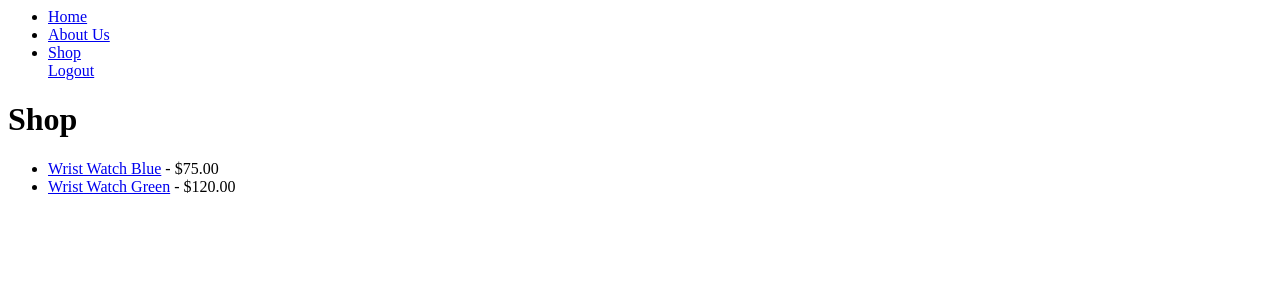
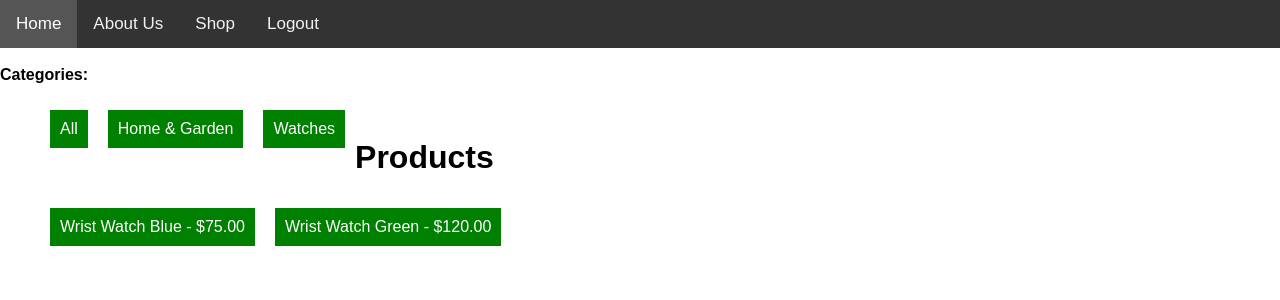
Before and after one commit to zainammar/webeasy, a Django app: a page that uses shop/templates/shop/product_list.html in a window 1280 px wide. Shown: the top 300 px of the page. Run offline with Django 5.2, Linux system fonts and the light colour scheme; data comes from the database, SQL or seed files in the repository; both versions use the stored data as it was after the commit.

Commit message:
Catagory add navbar

```diff
--- a/accounts/templates/accounts/login.html
+++ b/accounts/templates/accounts/login.html
@@ -1,3 +1,7 @@
+
+{% extends "shop/base.html" %}
+{% block content %}
+
 <h2>Login</h2>
 <form method="post">
     {% csrf_token %}
@@ -5,3 +9,4 @@
     <button type="submit">Login</button>
 </form>
 <a href="{% url 'signup' %}">Signup</a>
+{% endblock %}
--- a/shop/templates/shop/product_list.html
+++ b/shop/templates/shop/product_list.html
@@ -1,19 +1,174 @@
 
-<nav>
-    <ul>
-        <li><a href="{% url 'home' %}">Home</a></li>
-        <li><a href="{% url 'page_detail' 'about-us' %}">About Us</a></li>
-        <li><a href="/shop/">Shop</a></li> <!-- Here is your shop link -->
-        <a href="{% url 'logout' %}">Logout</a>
-        <a href="{% url 'checkout' %}">
+ <meta name="viewport" content="width=device-width, initial-scale=1">
+<link rel="stylesheet" href="https://cdnjs.cloudflare.com/ajax/libs/font-awesome/4.7.0/css/font-awesome.min.css">
+<style>
+body {margin:0;font-family:Arial}
 
-        </a>
-    </ul>
-</nav>
-<h1>Shop</h1>
+.topnav {
+  overflow: hidden;
+  background-color: #333;
+}
+
+.topnav a {
+  float: left;
+  display: block;
+  color: #f2f2f2;
+  text-align: center;
+  padding: 14px 16px;
+  text-decoration: none;
+  font-size: 17px;
+}
+
+.active {
+  background-color: #04AA6D;
+  color: white;
+}
+
+.topnav .icon {
+  display: none;
+}
+
+.dropdown {
+  float: left;
+  overflow: hidden;
+}
+
+.dropdown .dropbtn {
+  font-size: 17px;
+  border: none;
+  outline: none;
+  color: white;
+  padding: 14px 16px;
+  background-color: inherit;
+  font-family: inherit;
+  margin: 0;
+}
+
+.dropdown-content {
+  display: none;
+  position: absolute;
+  background-color: #f9f9f9;
+  min-width: 160px;
+  box-shadow: 0px 8px 16px 0px rgba(0,0,0,0.2);
+  z-index: 1;
+}
+
+.dropdown-content a {
+  float: none;
+  color: black;
+  padding: 12px 16px;
+  text-decoration: none;
+  display: block;
+  text-align: left;
+}
+
+.topnav a:hover, .dropdown:hover .dropbtn {
+  background-color: #555;
+  color: white;
+}
+
+.dropdown-content a:hover {
+  background-color: #ddd;
+  color: black;
+}
+
+.dropdown:hover .dropdown-content {
+  display: block;
+}
+
+@media screen and (max-width: 600px) {
+  .topnav a:not(:first-child), .dropdown .dropbtn {
+    display: none;
+  }
+  .topnav a.icon {
+    float: right;
+    display: block;
+  }
+}
+
+@media screen and (max-width: 600px) {
+  .topnav.responsive {position: relative;}
+  .topnav.responsive .icon {
+    position: absolute;
+    right: 0;
+    top: 0;
+  }
+  .topnav.responsive a {
+    float: none;
+    display: block;
+    text-align: left;
+  }
+  .topnav.responsive .dropdown {float: none;}
+  .topnav.responsive .dropdown-content {position: relative;}
+  .topnav.responsive .dropdown .dropbtn {
+    display: block;
+    width: 100%;
+    text-align: left;
+  }
+}
+
+.btn-a{
+  background-color:green;
+  text-decoration:none;
+  color: white !important;
+  padding:10px;
+  margin:10px;
+  float:left;
+  display: block;
+  overflow: hidden;
+}
+
+.btn-a:hover
+{
+  background-color:black;
+  text-decoration: none !important;
+  color: white !important;
+  padding:10px;
+  margin:10px;
+  float:left;
+  display: block;
+  overflow: hidden;
+
+
+}
+.category a {
+  color: rgb(255, 255, 255);
+  text-decoration: none !important;
+}
+.category-link {
+  text-decoration: none !important;
+}
+
+</style>
+
+  <div class="topnav">
+
+ <a href="{% url 'home' %}">Home</a>
+      <a href="{% url 'page_detail' 'about-us' %}">About Us</a>
+          <a href="/shop/">Shop</a>
+         <a href="{% url 'logout' %}">Logout</a>
+           <a href="{% url 'checkout' %}"> </a>
+</div>
+<br>
+<div class="category-nav">
+  <strong>Categories:</strong>
+  <ul>
+    <li class="btn-a category">
+  <a href="{% url 'product_list' %}">All</a> {# Link to show all products #}
+  {% for cat in categories %}     </li>
+  <li class="btn-a  category">
+    <a href="{% url 'product_list_by_category' cat.slug %}">{{ cat.name }}</a>
+  </li>
+  {% endfor %}
+</ul>
+</div>
+
+
+ <br>
+<h1>Products </h1>
 <ul>
     {% for product in products %}
-        <li>
+    <li class="btn-a  category">
             <a href="{% url 'product_detail' product.slug %}">{{ product.name }}</a>
             - ${{ product.price }}
         </li>
--- a/static/css/home.css
+++ b/static/css/home.css
@@ -7,6 +7,10 @@ body {
     list-style: none;
     display: flex;
     gap: 20px;
+    background-color:black;
+    color:white;
+    padding:10px;
+    margin:10px;
 }
 
 nav a {
@@ -15,5 +19,5 @@ nav a {
 }
 
 nav a:hover {
-    color: red;
+    color: white;
 }
--- a/themeOne/templates/themeOne/home.html
+++ b/themeOne/templates/themeOne/home.html
@@ -15,8 +15,8 @@
         <ul>
             <li><a href="{% url 'home' %}">Home</a></li>
             <li><a href="{% url 'page_detail' 'about-us' %}">About Us</a></li>
-            <a href="{% url 'product_list' %}">Products</a> {# Link to show all products #}
             <li><a href="/shop/">Shop</a></li> <!-- Here is your shop link -->
+
         </ul>
     </nav>
 
```
Also changed, not shown: shop/templates/shop/base.html (+135 -32 lines), db.sqlite3, 1 other file.
